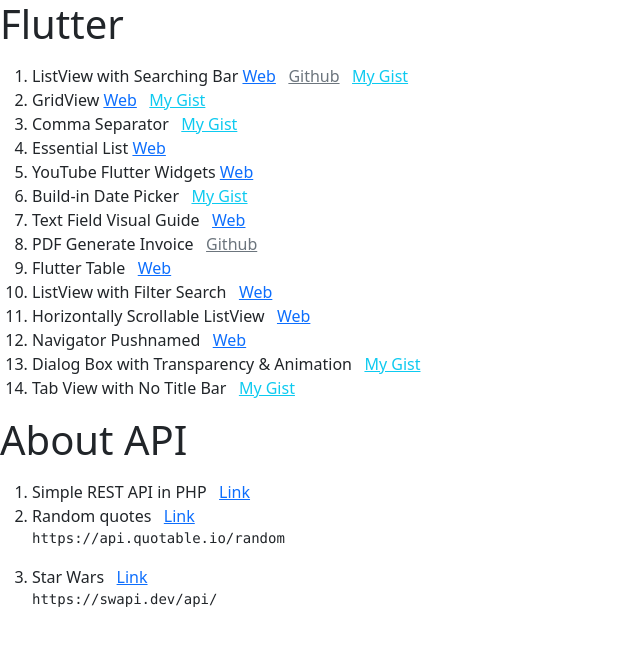
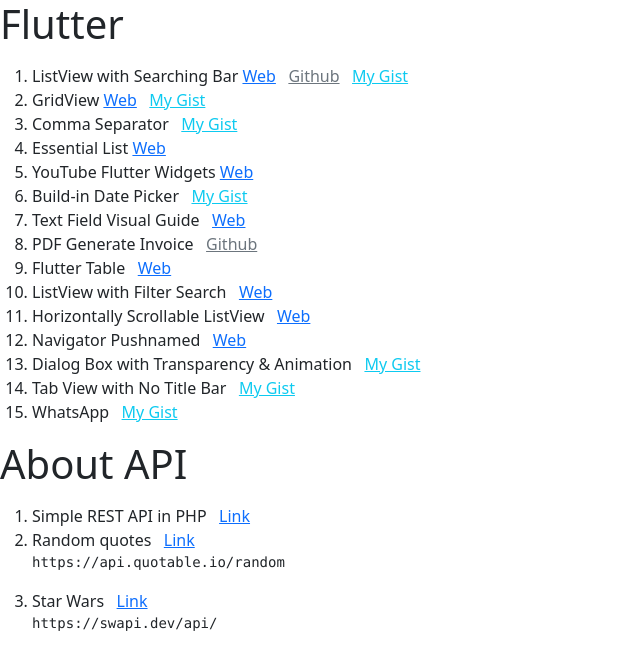
Before and after one commit to h4r1/web-reference, a plain HTML site: page index.html in a window 1280 px wide. Shown: the whole page, without its empty margins (0-640 px from the left). Drawn offline with nearby package versions, Linux system fonts and the light colour scheme.

Commit message:
Adding link WhatsApp.dart

```diff
--- a/index.html
+++ b/index.html
@@ -88,6 +88,10 @@
 <a class="link-info" href='https://gist.github.com/h4r1/9869f86491dad17e474dd2e3dbb0ed37' target="_blank">My Gist</a>
 	</li>
 
+      	<li>WhatsApp
+&nbsp;
+<a class="link-info" href='https://gist.github.com/h4r1/a0f4732fd8e1af9c6ca9af5806341056' target="_blank">My Gist</a>
+	</li>
 
 </ol></p>
 
```
